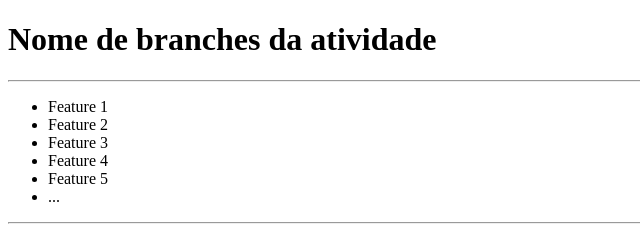
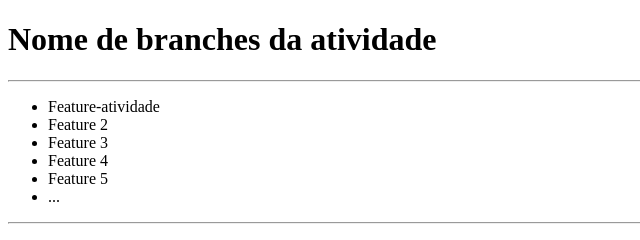
Before and after one commit to Nogss99/ProjetoGit, a plain HTML site: page index.html in a window 1280 px wide. Shown: the full height of the page, 0-640 px from the left. Drawn offline with Linux system fonts and the light colour scheme.

Commit message:
Update index.html

```diff
--- a/index.html
+++ b/index.html
@@ -8,7 +8,7 @@
     <h1>Nome de branches da atividade</h1>
     <hr />
     <ul>
-        <li>Feature 1</li>
+        <li>Feature-atividade</li>
         <li>Feature 2</li>
         <li>Feature 3</li>
 		<li>Feature 4</li>
```
